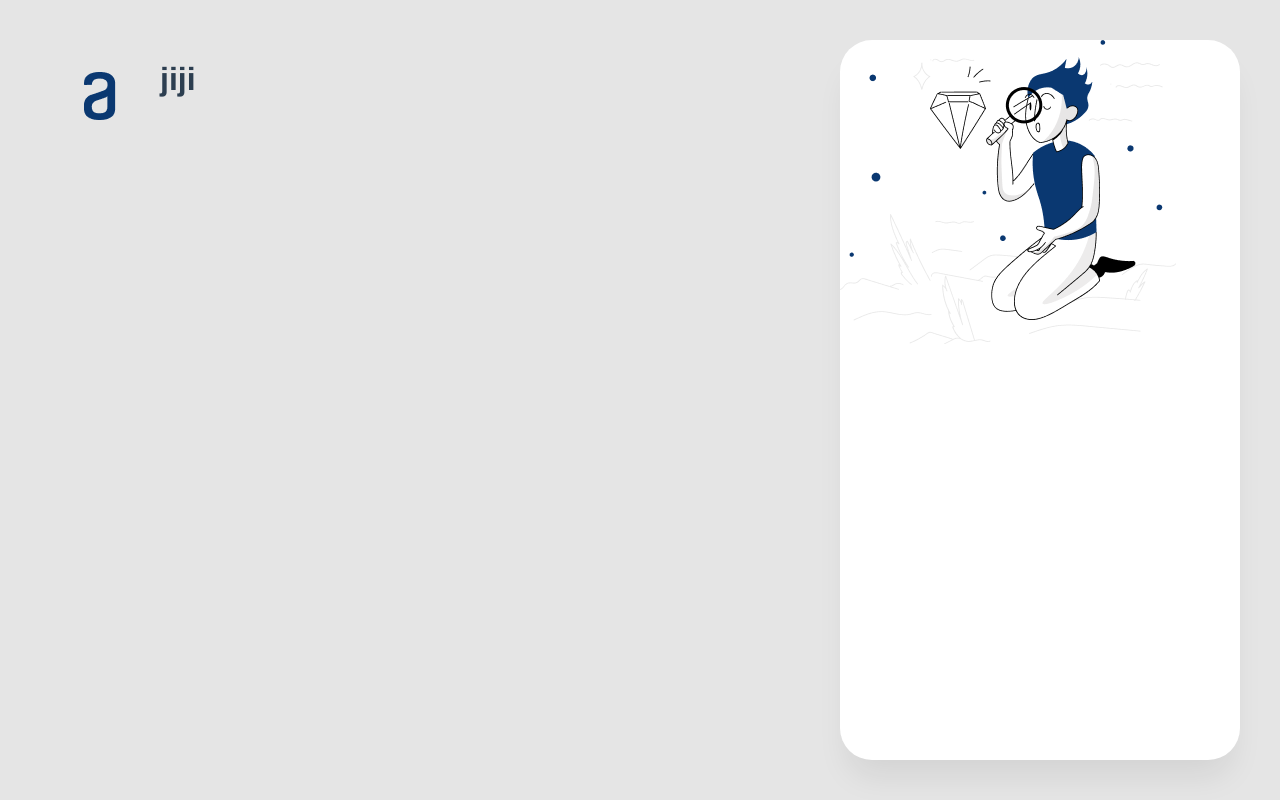
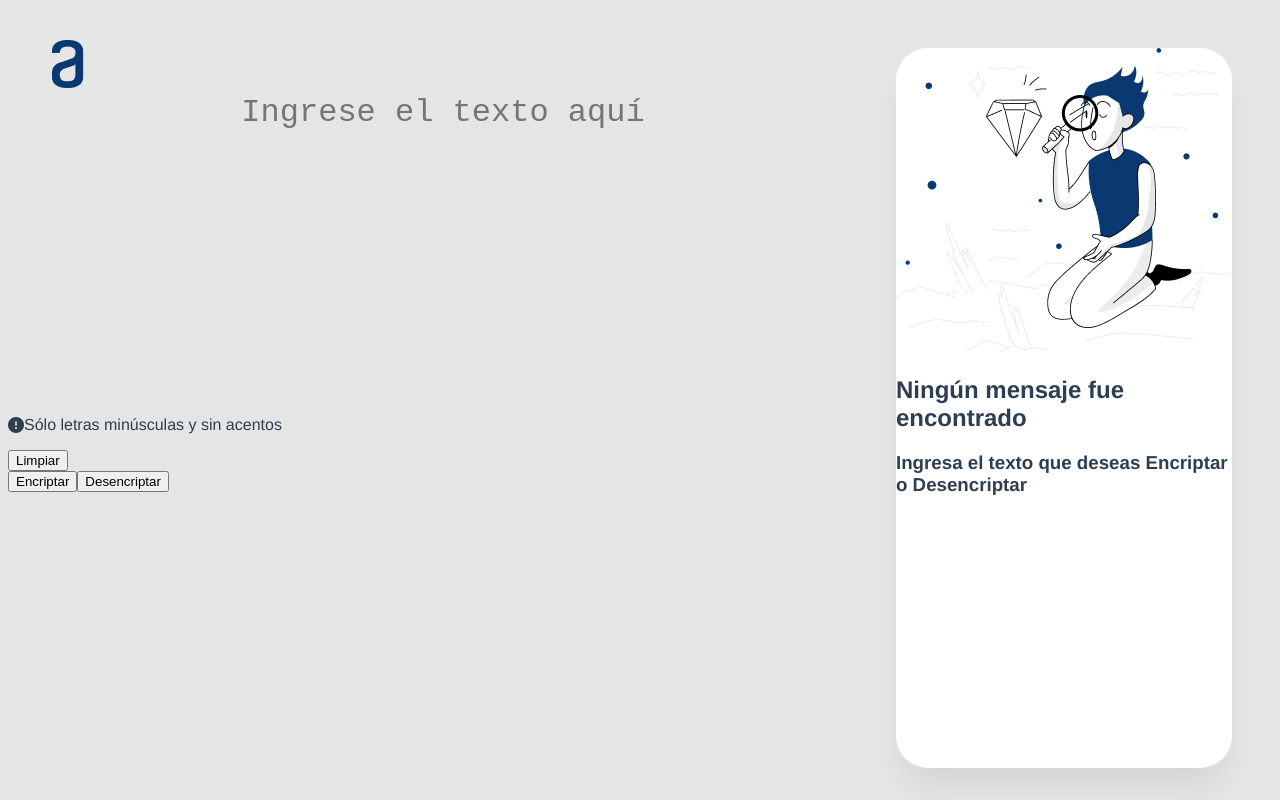
Before and after one commit to RogelioBadachi/Encriptador, a Vue app: page / in a window 1280 px wide. Built offline with nearby package versions, Linux system fonts and the light colour scheme.

Commit message:
Agregue cuadro de texto input y output y botones

```diff
--- a/public/index.html
+++ b/public/index.html
@@ -5,6 +5,7 @@
     <meta http-equiv="X-UA-Compatible" content="IE=edge">
     <meta name="viewport" content="width=device-width,initial-scale=1.0">
     <link rel="icon" href="<%= BASE_URL %>favicon.ico">
+    <script src="https://kit.fontawesome.com/84751b396d.js" crossorigin="anonymous"></script>
     <title><%= htmlWebpackPlugin.options.title %></title>
   </head>
   <body>
--- a/src/components/encriptadorVue.vue
+++ b/src/components/encriptadorVue.vue
@@ -1,13 +1,37 @@
 <template>
   <div class="hello">
+    <div class="clark">
       <div class="logo">
         <img alt="Vue logo" src="../assets/logo.png">
       </div>
       <div class="inputText">
-      <h1>jiji</h1>
+        <textarea
+            class="textarea"
+            v-model="inputData"
+            placeholder="Ingrese el texto aquí"
+            required
+          ></textarea>
+        <div class="send">
+          <div class="btnMessage">
+            <i class="fa-solid fa-circle-exclamation"></i>
+            <p>Sólo letras minúsculas y sin acentos</p>
           </div>
+        </div>
+        <div class="buttons">
+            <button @click="clearData" class="clear">Limpiar</button>
+            <div class="actionButtons">
+              <button class="encrypt" @click="encryptData">Encriptar</button>
+              <button class="decrypt" @click="decryptData">Desencriptar</button>
+            </div>
+          </div>
+      </div> <!--Aqui termina inputText-->
+    </div>
+    <div class="whiteBox">
       <div class="outputText">
         <img src="../assets/doll.png" alt="doll image">
+        <h2>Ningún mensaje fue encontrado</h2>
+        <h3>Ingresa el texto que deseas Encriptar o Desencriptar</h3>
+      </div>
     </div>
   </div>
 
@@ -24,7 +48,6 @@ export default {
   .hello{
     display: flex;
     position: fixed;
-    margin:2rem;
     height:100vh;
     background-color: var(--background);
 
@@ -39,10 +62,9 @@ export default {
 .outputText{
     /* Rectangle 1 */
 
-position: absolute;
+position: relative;
 width: 400px;
 height: 90vh;
-left: 800px;
 top:0;
 
 /* White */
@@ -51,4 +73,32 @@ background: #FFFFFF;
 box-shadow: 0px 24px 32px -8px rgba(0, 0, 0, 0.08);
 border-radius: 32px;
   }
+  .whiteBox{
+    display: flex;
+    align-items: center;
+    justify-content: center;
+    width: 25vw;
+  }
+  .textarea {
+  height: 300px;
+  width: calc(100% - 30px);
+  background-color: transparent;
+  border: none;
+  resize: none;
+  outline: none;
+  text-align: center;
+  font-size: 32px;
+  color: var(--darkBlue);
+}
+.clark{
+  width: 70vw;
+  height: 100vh;
+  display: flex;
+  flex-direction: column;
+}
+.btnMessage{
+  display: flex;
+  flex-direction: row;
+  align-items: center;
+}
 </style>
```
Lines whose indentation alone changed are shown as unchanged.
